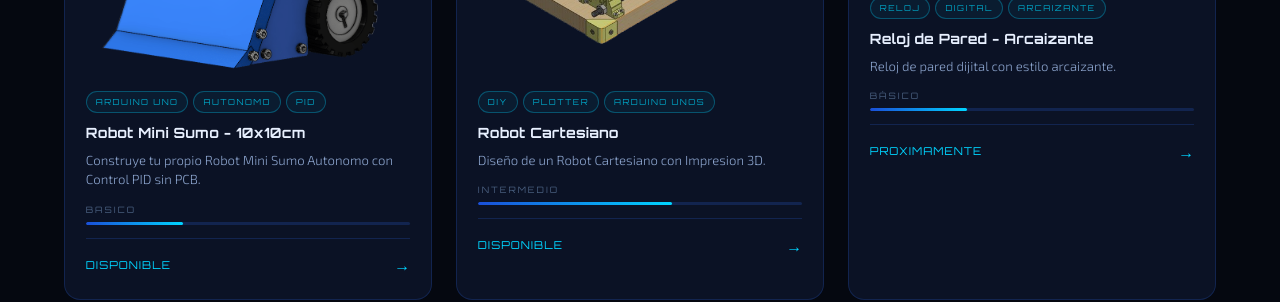
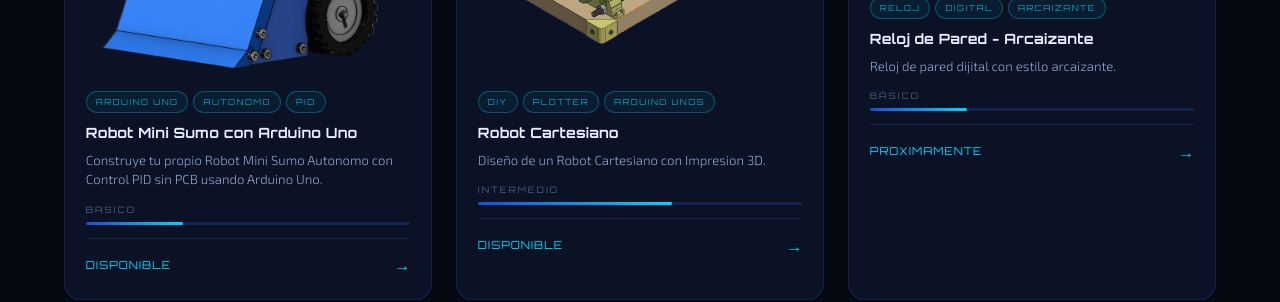
Before and after one commit to plhrobotics/plhrobotics, a plain HTML site: page index.html in a window 1280 px wide. Shown: the part 1420-1722 px from the top of the page. Drawn offline with Linux system fonts and the light colour scheme.

Commit message:
Se actualizo el nombre de JERRY con Arduino Uno

```diff
--- a/index.html
+++ b/index.html
@@ -147,8 +147,8 @@
             <span class="tag">PID</span>
 
           </div>
-          <div class="card-title">Robot Mini Sumo - 10x10cm</div>
-          <div class="card-desc">Construye tu propio Robot Mini Sumo Autonomo con Control PID sin PCB.
+          <div class="card-title">Robot Mini Sumo con Arduino Uno</div>
+          <div class="card-desc">Construye tu propio Robot Mini Sumo Autonomo con Control PID sin PCB usando Arduino Uno.
           </div>
           <div class="card-difficulty">
             <span class="diff-label">Basico</span>
```
